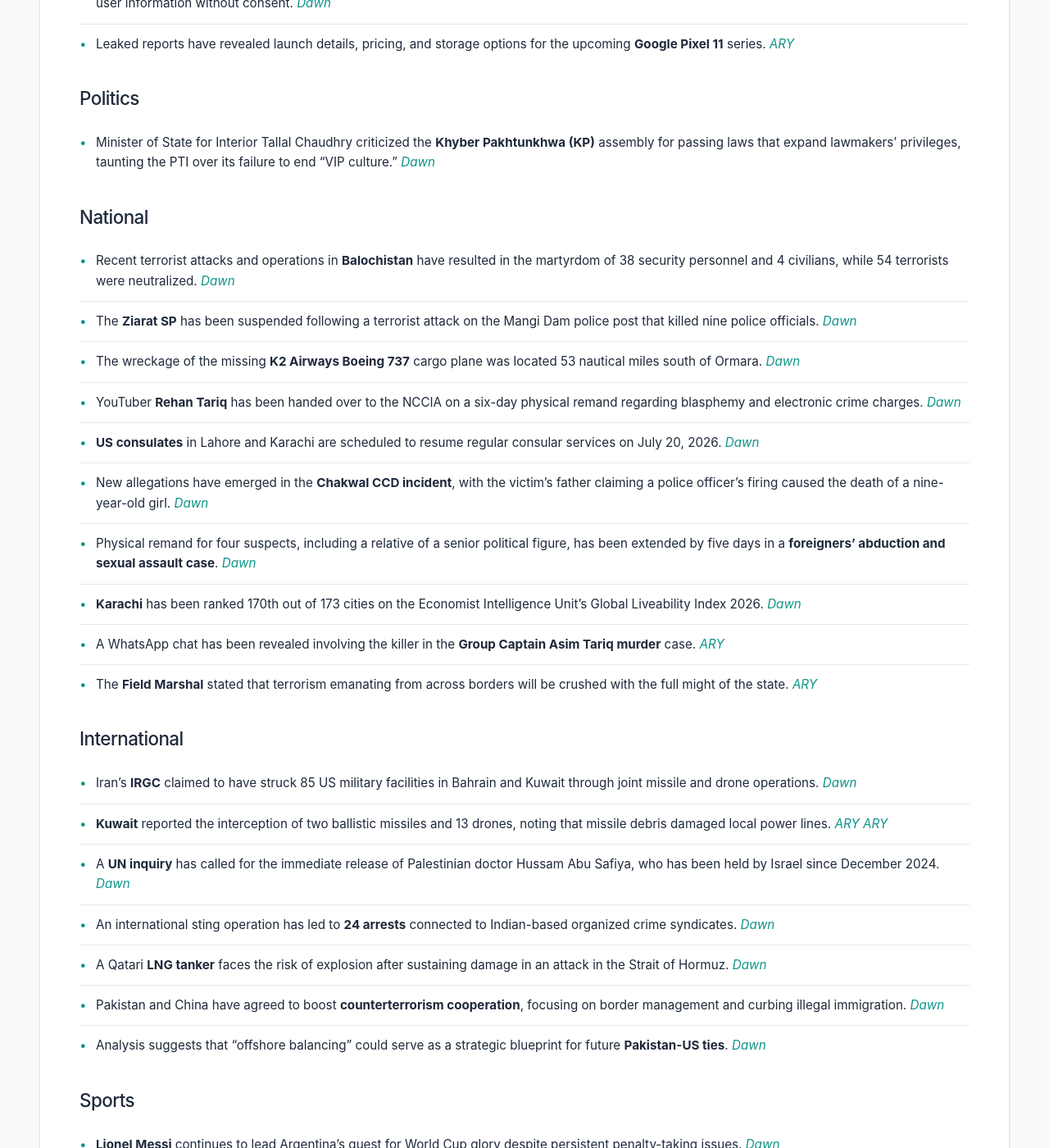
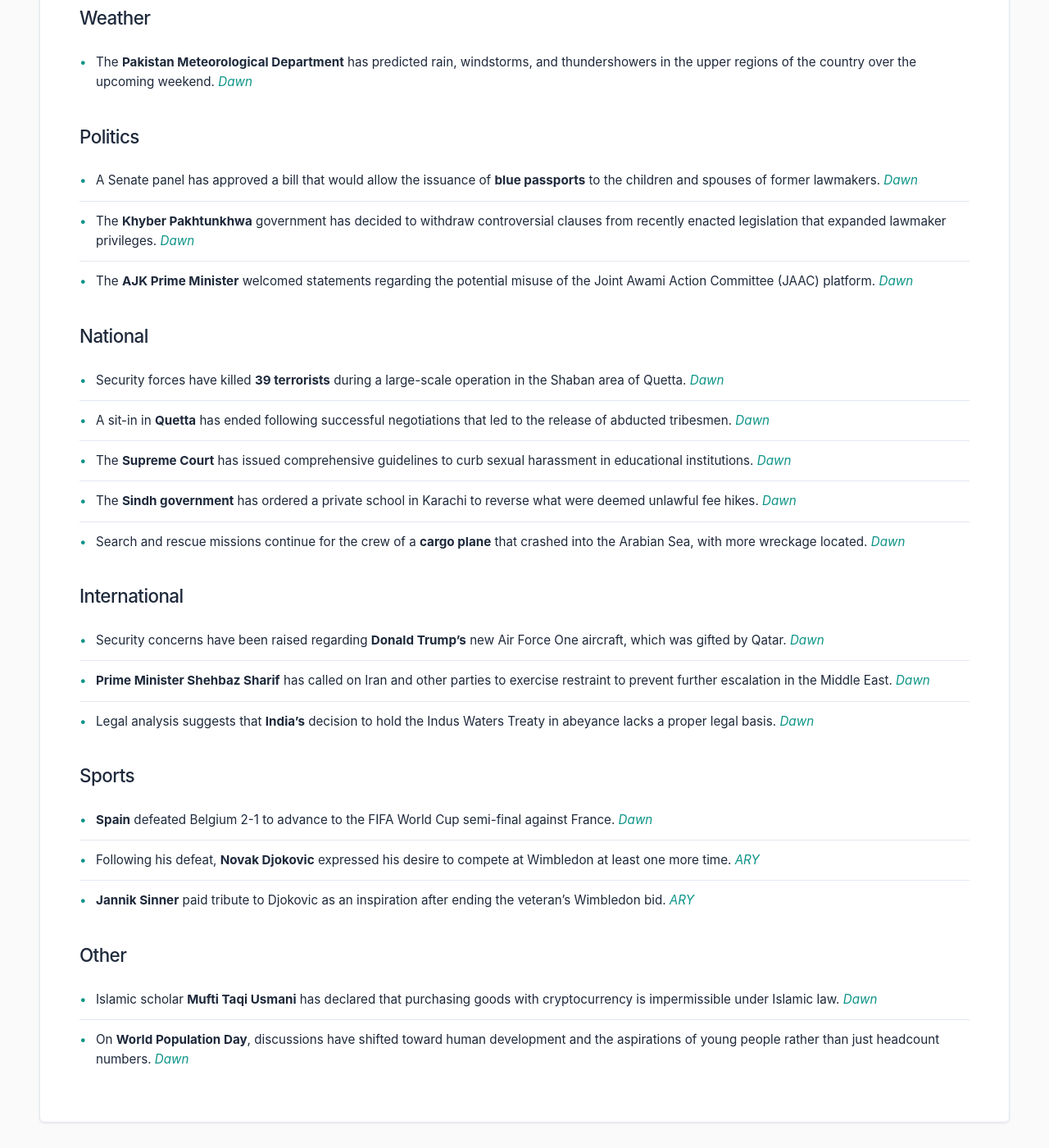
Before and after one commit to zsubzwary/news, a Jekyll site: the page built from en/index.md, in a window 1280 px wide and 1400 px high, scrolled down 816 px. Shown: the whole window at 82% size. Built offline with Jekyll 4.4.1, drawn with Linux system fonts in a browser that asks for light colours; some web fonts are replaced; comment, search, counter and statistics services are not loaded; some of the changed text lies outside the part shown.

Commit message:
DateTime; 2026-07-11T04:04:45.041Z

```diff
--- a/en/index.md
+++ b/en/index.md
@@ -4,49 +4,44 @@ title: Pakistan News Briefing
 lang: en
 ---
 
-Published at: 08-Jul-2026 21:05PKT
+Published at: 11-Jul-2026 09:04PKT
 
-Time to read: 4 mins
+Time to read: 3 mins
 
 ### Economy
-- The **Pakistan Stock Exchange (PSX)** KSE-100 index tumbled by over 4,600 points following US President Donald Trump's comments regarding the end of the ceasefire with Iran. *[Dawn](https://www.dawn.com/news/2013847/psx-tumbles-by-over-4600-points-after-trumps-comments-on-iran)*
-- **Oil prices** rose by more than 2% due to fears of supply disruption following US military airstrikes on Iran and the reimposition of crude sales sanctions. *[Dawn](https://www.dawn.com/news/2013812/oil-rises-as-us-strikes-on-iran-raise-fears-over-shaky-truce)*
-- **Electricity prices** have increased in Pakistan. *[ARY](https://arynews.tv/electricity-prices-increased-in-pakistan-2)*
-- Current **currency rates** for USD, SAR, AED, and CAD in Pakistan have been updated. *[ARY](https://arynews.tv/currency-rates-in-pakistan-today-usd-sar-aed-and-cad)*
+- The government has increased **petrol** prices by Rs13.18 per litre and **diesel** by Rs13.80 per litre. *[Dawn](https://www.dawn.com/news/2014423/govt-raises-petrol-price-by-rs1318-diesel-by-rs1380)*
+- The **Neelum-Jhelum Hydropower Project** is projected to resume power generation by March 2028 following a tunnel collapse. *[Dawn](https://www.dawn.com/news/2014508/neelum-jhelum-set-to-resume-generation-by-march-2028)*
+- The **Privatisation Commission** approved the Asian Development Bank's (ADB) role as an advisor for outsourcing Islamabad International Airport operations. *[Dawn](https://www.dawn.com/news/2014398/privatisation-commission-approves-adbs-advisory-role-in-outsourcing-islamabad-airport-operations)*
+- **Kerosene oil** prices have seen an increase in Pakistan. *[ARY](https://arynews.tv/kerosene-oil-price-increased-in-pakistan)*
 
 ### Science & Technology
-- China's National Vulnerability Database warned of a potential **"security backdoor"** in Anthropic’s **Claude Code** AI tool that could transmit sensitive user information without consent. *[Dawn](https://www.dawn.com/news/2013866/china-warns-of-security-backdoor-in-anthropic-ai-coding-tool)*
-- Leaked reports have revealed launch details, pricing, and storage options for the upcoming **Google Pixel 11** series. *[ARY](https://arynews.tv/google-pixel-11-series-launch-date-prices-storage-options-leaked)*
+- **China** successfully tested an experimental sea-based rocket booster recovery system using a net attached to an offshore platform. *[Dawn](https://www.dawn.com/news/2014393/china-successfully-tests-sea-based-rocket-booster-recovery-system)*
+
+### Weather
+- The **Pakistan Meteorological Department** has predicted rain, windstorms, and thundershowers in the upper regions of the country over the upcoming weekend. *[Dawn](https://www.dawn.com/news/2014379/rain-predicted-in-countrys-upper-regions-over-the-weekend)*
 
 ### Politics
-- Minister of State for Interior Tallal Chaudhry criticized the **Khyber Pakhtunkhwa (KP)** assembly for passing laws that expand lawmakers' privileges, taunting the PTI over its failure to end "VIP culture." *[Dawn](https://www.dawn.com/news/2013853/tallal-chaudhry-taunts-pti-over-pledges-to-end-vip-culture-after-kp-expands-lawmakers-privileges)*
+- A Senate panel has approved a bill that would allow the issuance of **blue passports** to the children and spouses of former lawmakers. *[Dawn](https://www.dawn.com/news/2014537/senate-body-clears-blue-passport-for-ex-legislators-kids)*
+- The **Khyber Pakhtunkhwa** government has decided to withdraw controversial clauses from recently enacted legislation that expanded lawmaker privileges. *[Dawn](https://www.dawn.com/news/2014416/kp-govt-decides-to-withdraw-controversial-clauses-from-law-granting-expanded-privileges-to-lawmakers)*
+- The **AJK Prime Minister** welcomed statements regarding the potential misuse of the Joint Awami Action Committee (JAAC) platform. *[Dawn](https://www.dawn.com/news/2014513/ajk-pm-welcomes-rebuke-to-those-misusing-jaac-platform)*
 
 ### National
-- Recent terrorist attacks and operations in **Balochistan** have resulted in the martyrdom of 38 security personnel and 4 civilians, while 54 terrorists were neutralized. *[Dawn](https://www.dawn.com/news/2013868/38-security-personnel-martyred-54-terrorists-neutralised-in-recent-balochistan-attacks-dg-ispr)*
-- The **Ziarat SP** has been suspended following a terrorist attack on the Mangi Dam police post that killed nine police officials. *[Dawn](https://www.dawn.com/news/2013827/ziarat-sp-suspended-following-terrorist-attack-on-police-post-committee-formed-to-probe-incident)*
-- The wreckage of the missing **K2 Airways Boeing 737** cargo plane was located 53 nautical miles south of Ormara. *[Dawn](https://www.dawn.com/news/2013836/wreckage-of-missing-cargo-plane-located-off-ormara-paa)*
-- YouTuber **Rehan Tariq** has been handed over to the NCCIA on a six-day physical remand regarding blasphemy and electronic crime charges. *[Dawn](https://www.dawn.com/news/2013901/youtuber-rehan-tariq-handed-over-to-nccia-on-six-day-physical-remand-over-blasphemy-peca-charges)*
-- **US consulates** in Lahore and Karachi are scheduled to resume regular consular services on July 20, 2026. *[Dawn](https://www.dawn.com/news/2013906/us-consulates-in-lahore-karachi-set-to-resume-consular-services-from-july-20)*
-- New allegations have emerged in the **Chakwal CCD incident**, with the victim's father claiming a police officer's firing caused the death of a nine-year-old girl. *[Dawn](https://www.dawn.com/news/2013815/chakwal-ccd-incident-victims-father-alleges-robbers-did-not-fire-police-forced-him-to-sign-blank-paper)*
-- Physical remand for four suspects, including a relative of a senior political figure, has been extended by five days in a **foreigners' abduction and sexual assault case**. *[Dawn](https://www.dawn.com/news/2013835/foreigners-abduction-sexual-assault-case-4-suspects-physical-remand-extended-by-5-days)*
-- **Karachi** has been ranked 170th out of 173 cities on the Economist Intelligence Unit’s Global Liveability Index 2026. *[Dawn](https://www.dawn.com/news/2013664/karachi-ranked-among-least-liveable-cities-in-the-world)*
-- A WhatsApp chat has been revealed involving the killer in the **Group Captain Asim Tariq murder** case. *[ARY](https://arynews.tv/group-captain-asim-case-woman-whatsapp-chat-with-killer-out)*
-- The **Field Marshal** stated that terrorism emanating from across borders will be crushed with the full might of the state. *[ARY](https://arynews.tv/terrorism-emanating-from-across-borders-to-be-crushed-with-full-might-of-the-state-field-marshal)*
+- Security forces have killed **39 terrorists** during a large-scale operation in the Shaban area of Quetta. *[Dawn](https://www.dawn.com/news/2014542/troops-join-fc-police-to-hunt-down-terrorists-in-quetta)*
+- A sit-in in **Quetta** has ended following successful negotiations that led to the release of abducted tribesmen. *[Dawn](https://www.dawn.com/news/2014539/quetta-sit-in-ends-after-abducted-tribesmen-return-home)*
+- The **Supreme Court** has issued comprehensive guidelines to curb sexual harassment in educational institutions. *[Dawn](https://www.dawn.com/news/2014538/sc-lays-down-guidelines-to-curb-harassment-in-educational-institutions)*
+- The **Sindh government** has ordered a private school in Karachi to reverse what were deemed unlawful fee hikes. *[Dawn](https://www.dawn.com/news/2014384/private-school-in-karachi-ordered-to-reverse-unlawful-fee-hikes)*
+- Search and rescue missions continue for the crew of a **cargo plane** that crashed into the Arabian Sea, with more wreckage located. *[Dawn](https://www.dawn.com/news/2014365/more-wreckage-of-crashed-cargo-plane-found-search-for-crew-ongoing-paa)*
 
 ### International
-- Iran’s **IRGC** claimed to have struck 85 US military facilities in Bahrain and Kuwait through joint missile and drone operations. *[Dawn](https://www.dawn.com/news/2013772/iran-guards-say-american-bases-in-kuwait-bahrain-hit-after-us-unleashes-new-wave-of-strikes)*
-- **Kuwait** reported the interception of two ballistic missiles and 13 drones, noting that missile debris damaged local power lines. *[ARY](https://arynews.tv/kuwait-claims-intercepted-two-ballistic-missiles-13-drones)* *[ARY](https://arynews.tv/kuwaits-power-lines-damaged-by-missile-debris)*
-- A **UN inquiry** has called for the immediate release of Palestinian doctor Hussam Abu Safiya, who has been held by Israel since December 2024. *[Dawn](https://www.dawn.com/news/2013872/un-inquiry-urges-release-of-gaza-doctor-held-by-israel-since-december-2024)*
-- An international sting operation has led to **24 arrests** connected to Indian-based organized crime syndicates. *[Dawn](https://www.dawn.com/news/2013811/international-sting-arrests-24-over-india-based-organised-crime)*
-- A Qatari **LNG tanker** faces the risk of explosion after sustaining damage in an attack in the Strait of Hormuz. *[Dawn](https://www.dawn.com/news/2013879/what-are-the-risks-of-an-lng-tanker-explosion)*
-- Pakistan and China have agreed to boost **counterterrorism cooperation**, focusing on border management and curbing illegal immigration. *[Dawn](https://www.dawn.com/news/2013843/islamabad-beijing-agree-to-boost-counterterrorism-cooperation-as-naqvi-meets-chinese-counterpart)*
-- Analysis suggests that "offshore balancing" could serve as a strategic blueprint for future **Pakistan-US ties**. *[Dawn](https://www.dawn.com/news/2013892/offshore-balancing-a-blueprint-for-pak-us-ties)*
+- Security concerns have been raised regarding **Donald Trump's** new Air Force One aircraft, which was gifted by Qatar. *[Dawn](https://www.dawn.com/news/2014518/security-concerns-swirl-over-trumps-qatar-gifted-plane)*
+- **Prime Minister Shehbaz Sharif** has called on Iran and other parties to exercise restraint to prevent further escalation in the Middle East. *[Dawn](https://www.dawn.com/news/2014422/pm-shehbaz-calls-on-iran-other-parties-not-to-jeopardise-hard-earned-peace-gains)*
+- Legal analysis suggests that **India's** decision to hold the Indus Waters Treaty in abeyance lacks a proper legal basis. *[Dawn](https://www.dawn.com/news/2014553/abeyance-without-proof)*
 
 ### Sports
-- **Lionel Messi** continues to lead Argentina's quest for World Cup glory despite persistent penalty-taking issues. *[Dawn](https://www.dawn.com/news/2013903/messi-world-cup-magic-masks-familiar-penalty-frailty)*
-- An explanation of **FIFA’s "Crossed-Arms X" signal** and why it led to the booking of Egypt's coach. *[ARY](https://arynews.tv/what-is-fifas-crossed-arms-x-signal-and-why-was-egypts-coach-booked-for-it)*
+- **Spain** defeated Belgium 2-1 to advance to the FIFA World Cup semi-final against France. *[Dawn](https://www.dawn.com/news/2014466/merino-strikes-late-as-spain-beat-belgium-to-set-up-france-fifa-world-cup-semi)*
+- Following his defeat, **Novak Djokovic** expressed his desire to compete at Wimbledon at least one more time. *[ARY](https://arynews.tv/defeated-djokovic-says-he-wants-at-least-one-more-time-at-wimbledon)*
+- **Jannik Sinner** paid tribute to Djokovic as an inspiration after ending the veteran's Wimbledon bid. *[ARY](https://arynews.tv/sinner-salutes-true-inspiration-djokovic-after-ending-rivals-wimbledon-bid)*
 
 ### Other
-- A tribute to the life and legacy of **Abdul Sattar Edhi**. *[Dawn](https://www.dawn.com/news/1269733/edhi-a-life-less-ordinary)*
-- A review of **Diljit Dosanjh’s** "Satluj." *[ARY](https://arynews.tv/satluj-diljit-dosanjh-review-2026)*
-- A viral clip of **Connor Murphy** surfaced prior to his drowning. *[ARY](https://arynews.tv/connor-murphys-last-clip-goes-viral-before-drowning)*
+- Islamic scholar **Mufti Taqi Usmani** has declared that purchasing goods with cryptocurrency is impermissible under Islamic law. *[Dawn](https://www.dawn.com/news/2014389/mufti-taqi-usmani-declares-crypto-based-purchases-impermissible-under-islamic-law)*
+- On **World Population Day**, discussions have shifted toward human development and the aspirations of young people rather than just headcount numbers. *[Dawn](https://www.dawn.com/news/2014554/unlocking-human-development)*
```
